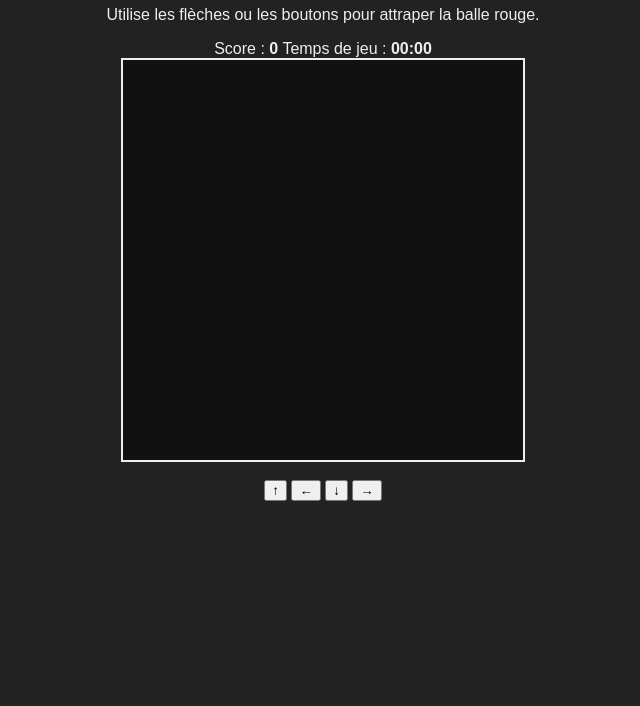
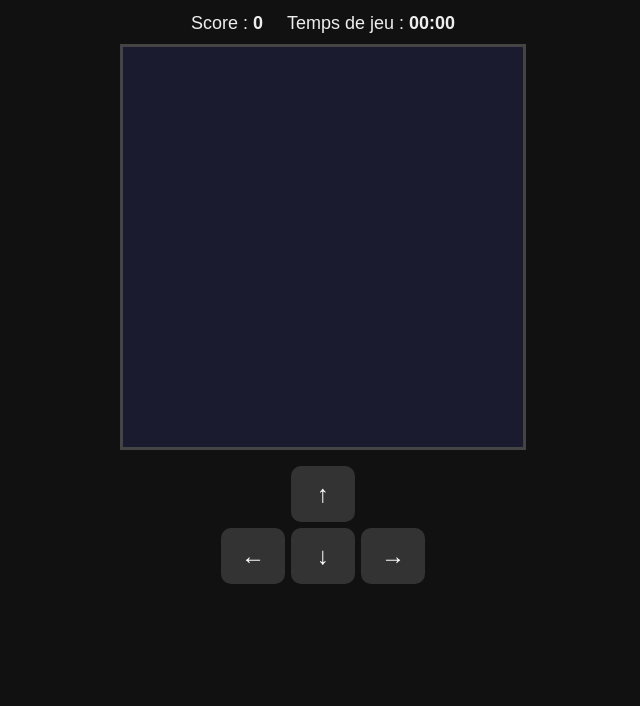
Before and after one commit to Sforr44/attrape-balle, a plain HTML site: page index.html in a window 1280 px wide. Shown: the part 94-800 px from the top of the page, without its empty margins (317-957 px from the left). Drawn offline with Linux system fonts and the light colour scheme.

Commit message:
Refactor CSS styles for improved layout and design

```diff
--- a/style.css
+++ b/style.css
@@ -1,44 +1,54 @@
 body {
-  font-family: Arial, sans-serif;
+  font-family: sans-serif;
   text-align: center;
-  background-color: #222;
+  margin: 0;
+  padding: 12px;
+  background: #111;
   color: #eee;
-  margin: 0;
-  padding: 20px;
+}
+
+h1 {
+  margin: 8px 0;
+}
+
+.infos {
+  display: flex;
+  justify-content: center;
+  gap: 24px;
+  margin: 10px 0;
+  font-size: 18px;
 }
 
 canvas {
-  background-color: #111;
-  border: 2px solid #eee;
-  display: block;
-  margin: 0 auto;
+  background: #1b1b2f;
+  border: 3px solid #444;
   max-width: 100%;
-  height: auto;
+  touch-action: none;
 }
 
-.mobile-controls {
-  margin-top: 20px;
-  display: flex;
-  flex-direction: column;
-  align-items: center;
+.pad {
+  display: inline-grid;
+  grid-template-columns: repeat(3, 64px);
+  gap: 6px;
+  margin-top: 12px;
 }
 
-.control-btn {
+.pad button {
+  height: 56px;
   font-size: 24px;
-  margin: 5px;
-  padding: 15px 20px;
-  background-color: #333;
-  color: white;
-  border: 2px solid white;
   border-radius: 10px;
+  border: none;
+  background: #333;
+  color: #fff;
+  touch-action: none;
+  user-select: none;
 }
 
-.control-btn:active {
-  background-color: #555;
+.pad button:active {
+  background: #666;
 }
 
-@media (min-width: 800px) {
-  .mobile-controls {
-    display: none; /* Cacher sur grand écran */
-  }
-}
+.pad .up    { grid-column: 2; grid-row: 1; }
+.pad .left  { grid-column: 1; grid-row: 2; }
+.pad .down  { grid-column: 2; grid-row: 2; }
+.pad .right { grid-column: 3; grid-row: 2; }
```
